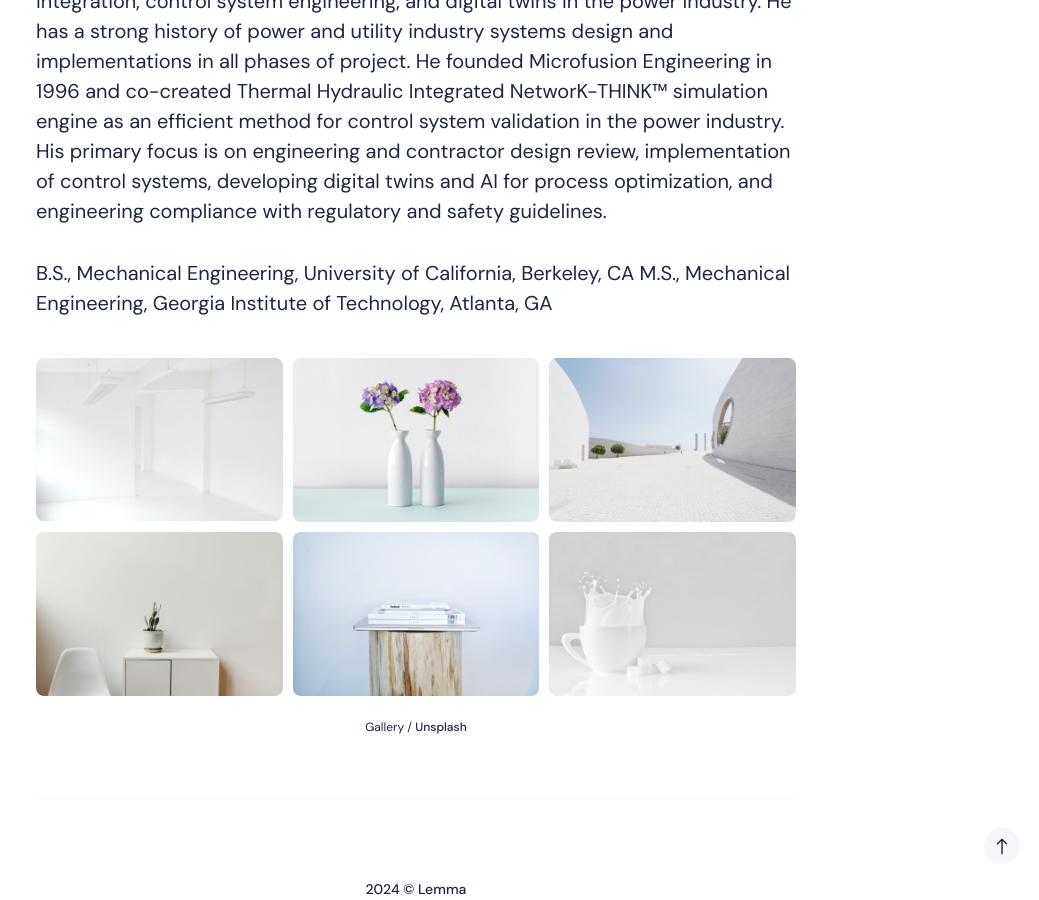
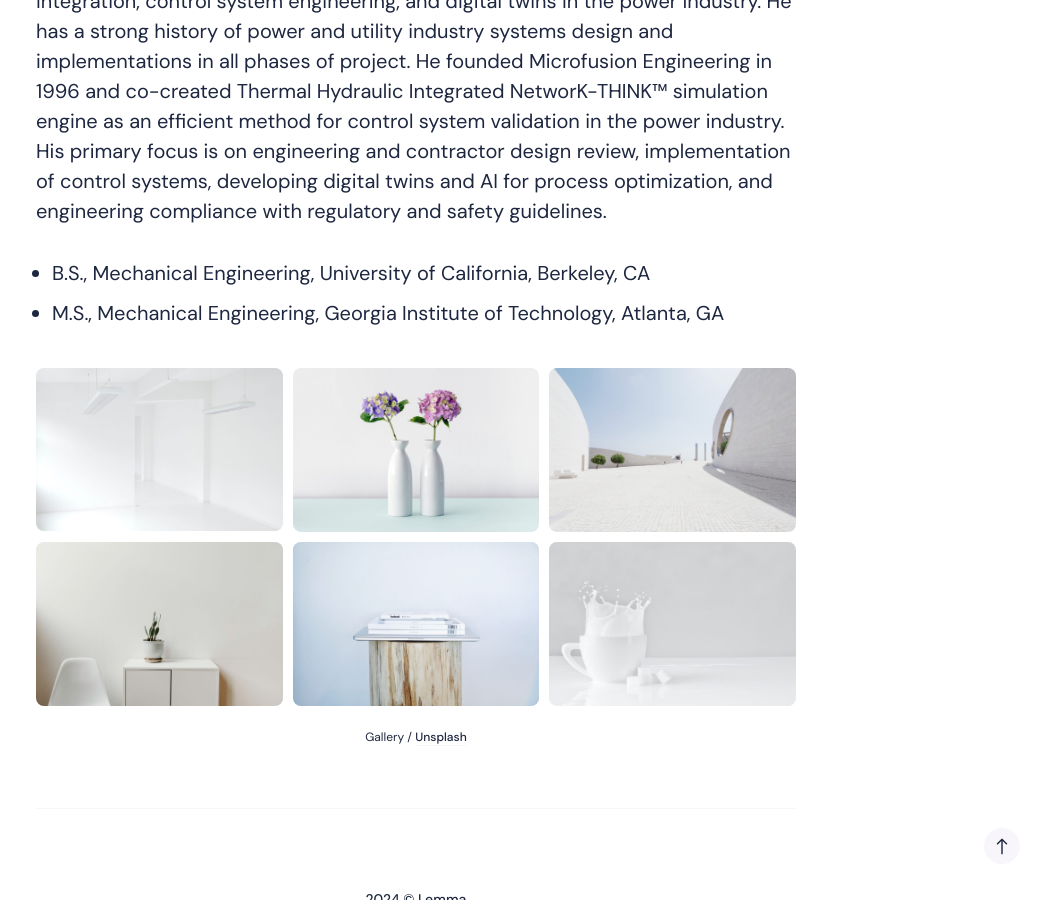
Before and after one commit to wildremote/wildremote.github.io, a Jekyll site: the page built from _pages/about.md, in a window 1280 px wide and 900 px high, scrolled down 3402 px. Shown: the whole window, without its empty margins (224-1263 px from the left). Built offline with Jekyll 4.4.1, drawn with Linux system fonts in a browser that asks for light colours; nearby versions of some CDN libraries.

Commit message:
added Phil

```diff
--- a/_pages/about.md
+++ b/_pages/about.md
@@ -21,13 +21,15 @@
 ### Team
 Lemma comprises a team of five founders from different walks of life who collectively have over a hundred years of experience across diverse but complementary domains: systems engineering; simulation and commissioning of nuclear reactors; strategic planning and program management of multi-billion dollar capital upgrades for the electrical grid; technology and management consulting; and business development for high-growth startups. Collectively, we share a passion and track record for engaging with deep technology and grappling with market forces to enable high-impact societal and environmental transformation. While we acknowledge that most prevalent approaches to fusion are worthwhile pursuits, we recognize that the phenomena underpinning fusion – quantum tunnelling – is quirky enough to warrant alternate explorations. Our proposed approach is not based on new science, but rather an innovative set of engineering tactics. Our long-standing experience in this industry and our preliminary work leave us reasonably confident that we are onto an approach that would facilitate fusion reactions while achieving a step-change reduction in the cost, complexity, and size of fusion reactor systems.
 
-Phillip H. Wang, PE - Principal Investigator
+<strong>Phillip H. Wang, PE - Principal Investigator </strong>
 
 Phillip has more than 30 years of extensive experience in every aspect of system integration, control system engineering, and digital twins in the power industry. He has a strong history of power and utility industry systems design and implementations in all phases of project.
 He founded Microfusion Engineering in 1996 and co-created Thermal Hydraulic Integrated NetworK-THINK™ simulation engine as an efficient method for control system validation in the power industry. His primary focus is on engineering and contractor design review, implementation of control systems, developing digital twins and AI for process optimization, and engineering compliance with regulatory and safety guidelines.
 
-B.S., Mechanical Engineering, University of California, Berkeley, CA
-M.S., Mechanical Engineering, Georgia Institute of Technology, Atlanta, GA
+<ul>
+  <li>B.S., Mechanical Engineering, University of California, Berkeley, CA</li>
+  <li>M.S., Mechanical Engineering, Georgia Institute of Technology, Atlanta, GA</li>
+</ul>
 
 <div class="gallery-box">
   <div class="gallery">
```
